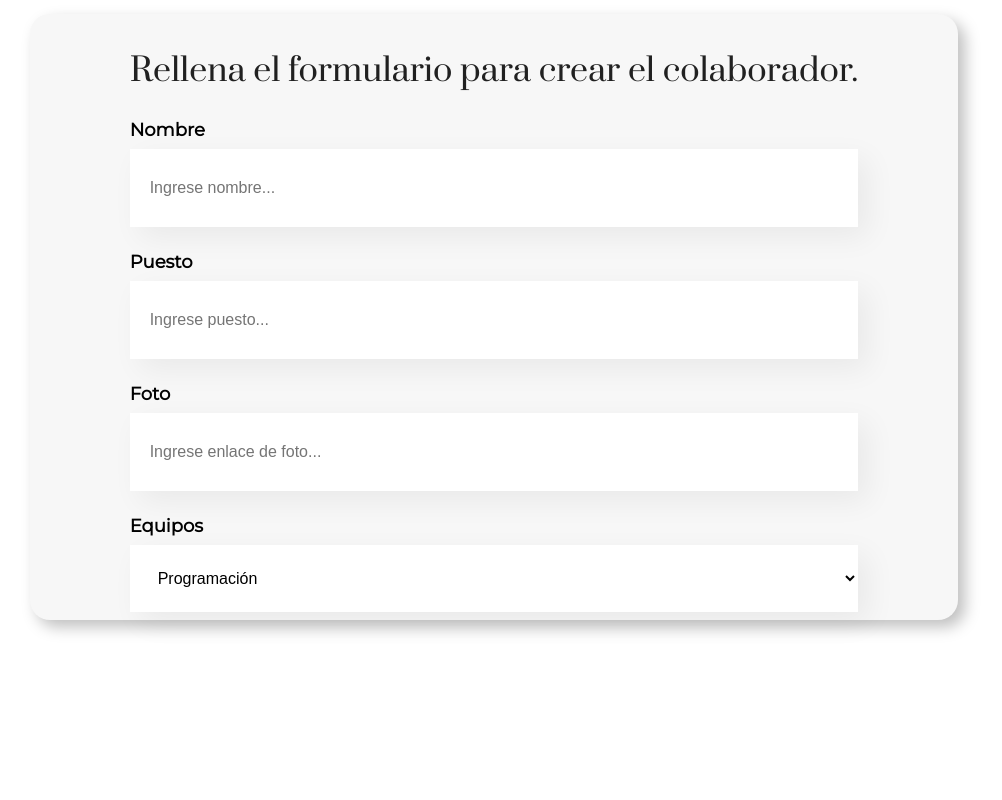
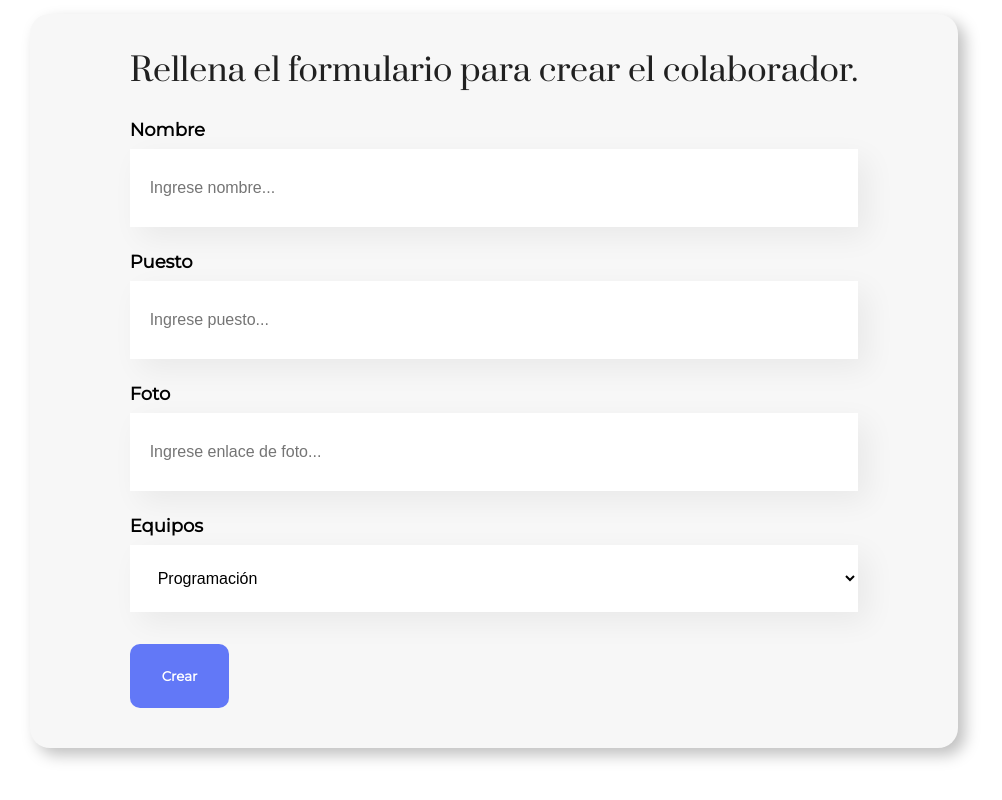
Before and after one commit to CynthMartz/Org, a React (Create React App) app: page / in a window 1280 px wide. Shown: the part 566-1366 px from the top of the page, without its empty margins (146-1148 px from the left). Before the commit the page ends 1266 px from the top, so only its background shows below. Built offline with nearby package versions, Linux system fonts and the light colour scheme.

Commit message:
Creando boton

```diff
--- /dev/null
+++ b/src/componentes/Boton/Boton.css
@@ -0,0 +1,15 @@
+.boton{
+    background-color: #6278f7;
+    border-radius: 10px;
+    font-weight: 700;
+    font-family:'Montserrat', sans-serif;
+    padding: 24px 32px;
+    border: none;
+    color: #ffffff;
+    margin: 32px 0;
+    cursor: pointer;
+}
+
+.boton:hover{
+    color:#95ffd4 ;
+}
--- /dev/null
+++ b/src/componentes/Boton/index.js
@@ -0,0 +1,7 @@
+import "./Boton.css"
+
+const Boton = (props) =>{
+    return <button className="boton">{props.texto}</button>
+}
+
+export default Boton
--- a/src/componentes/Formulario/Formulario.js
+++ b/src/componentes/Formulario/Formulario.js
@@ -1,6 +1,7 @@
 import "./Formulario.css"
 import CampoTexto from "../CampoTexto"
 import ListaOpciones from "../ListaOpciones"
+import Boton from "../Boton"
 
 const Formulario = () => {
     return <section className="formulario">
@@ -10,6 +11,7 @@
             <CampoTexto titulo="Puesto" placeholder="Ingrese puesto"/>
             <CampoTexto titulo="Foto" placeholder="Ingrese enlace de foto"/>
             <ListaOpciones/>
+            <Boton texto="Crear"/>
         </form>
     </section>
 }
```
